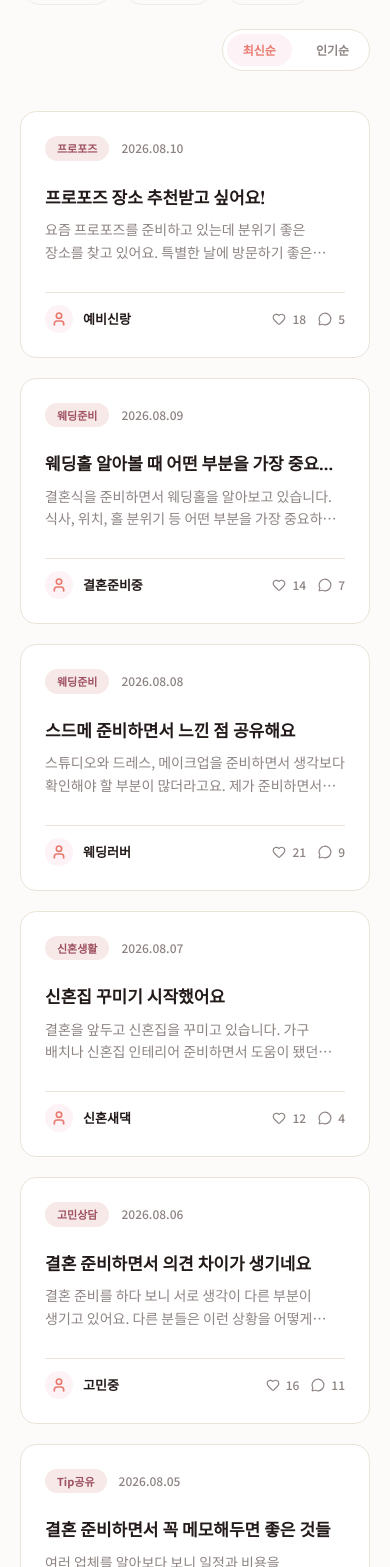
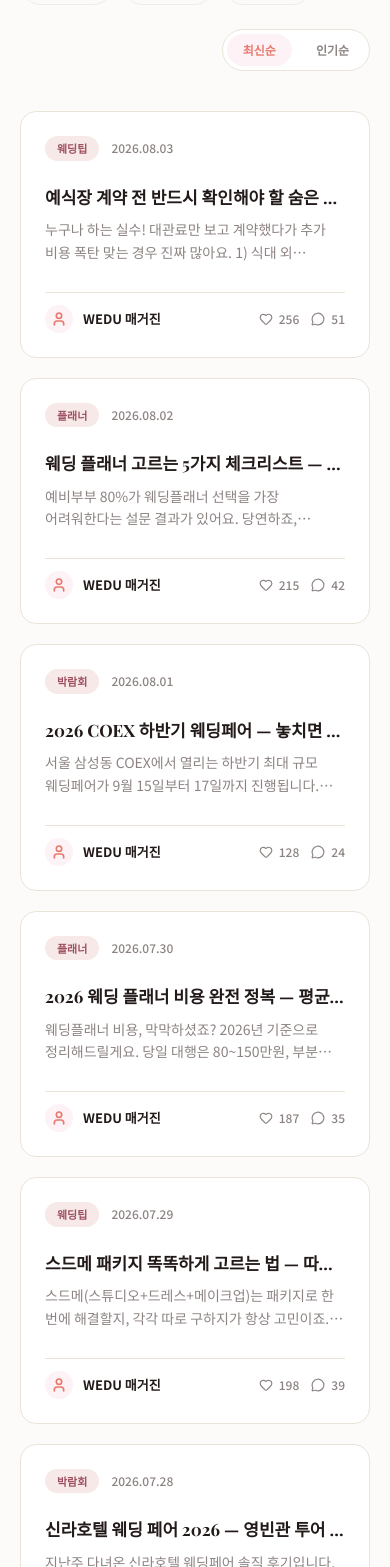
Before and after one commit to weduProject/wedu-frontend, a React (Vite) app: page /community in a window 390 px wide. Shown: the part 433-2000 px from the top of the page. Built offline with nearby package versions, Linux system fonts and the light colour scheme; no server answers; a web font is replaced by a local one.

Commit message:
feat: 웨딩 매거진-커뮤니티 연동 및 ux 개선

```diff
--- a/src/pages/Community/CommunityCard.tsx
+++ b/src/pages/Community/CommunityCard.tsx
@@ -1,6 +1,6 @@
 import { useNavigate } from "react-router-dom";
 import { Heart, MessageCircle, User } from "lucide-react";
-import type { CommunityPost } from "./communityDummy";
+import type { CommunityPost } from "./CommunityContext";
 
 interface Props {
   post: CommunityPost;
--- a/src/pages/Community/CommunityContext.tsx
+++ b/src/pages/Community/CommunityContext.tsx
@@ -45,90 +45,145 @@ const dummyPosts: CommunityPost[] = [
   {
     id: 1,
     category: "프로포즈",
-    title: "프로포즈 장소 추천받고 싶어요!",
+    title: "첫 프로포즈 준비 중인데 조언 부탁드립니다!",
     content:
-      "요즘 프로포즈를 준비하고 있는데 분위기 좋은 장소를 찾고 있어요. 특별한 날에 방문하기 좋은 장소가 있다면 추천해주세요!",
-    author: "예비신랑",
-    date: "2026.08.10",
-    likes: 18,
-    comments: 5,
+      "반지를 준비하고 있는데 어떤 장소에서 하면 좋을까요? 경험 있으신 분들의 의견 부탁드립니다.",
+    author: "서진",
+    date: "2026.07.20",
+    likes: 23,
+    comments: 8,
   },
   {
     id: 2,
-    category: "웨딩준비",
-    title: "웨딩홀 알아볼 때 어떤 부분을 가장 중요하게 보셨나요?",
+    category: "웨딩팁",
+    title: "예식장 계약 전 반드시 확인해야 할 숨은 비용 7가지",
     content:
-      "결혼식을 준비하면서 웨딩홀을 알아보고 있습니다. 식사, 위치, 홀 분위기 등 어떤 부분을 가장 중요하게 보셨는지 궁금해요.",
-    author: "결혼준비중",
-    date: "2026.08.09",
-    likes: 14,
-    comments: 7,
+      "누구나 하는 실수! 대관료만 보고 계약했다가 추가 비용 폭탄 맞는 경우 진짜 많아요. 1) 식대 외 부대시설 사용료 (주차장, 라운지 등) 2) 꽃 장식 추가 비용 — 기본 포함량이 생각보다 적음 3) 음향/조명...",
+    author: "WEDU 매거진",
+    date: "2026.08.03",
+    likes: 256,
+    comments: 51,
   },
   {
     id: 3,
-    category: "웨딩준비",
-    title: "스드메 준비하면서 느낀 점 공유해요",
+    category: "플래너",
+    title: "2026 웨딩 플래너 비용 완전 정복 — 평균 견적과 협상 팁",
     content:
-      "스튜디오와 드레스, 메이크업을 준비하면서 생각보다 확인해야 할 부분이 많더라고요. 제가 준비하면서 알게 된 팁을 공유해봅니다.",
-    author: "웨딩러버",
-    date: "2026.08.08",
-    likes: 21,
+      "웨딩플래너 비용, 막막하셨죠? 2026년 기준으로 정리해드릴게요. 당일 대행은 80~150만원, 부분 컨설팅은 150~300만원, 풀 컨설팅은 300~500만원 선이에요.",
+    author: "WEDU 매거진",
+    date: "2026.07.30",
+    likes: 187,
+    comments: 35,
+  },
+  {
+    id: 4,
+    category: "프로포즈",
+    title: "프로포즈 장소 추천 부탁드려요",
+    content:
+      "서울 근교에서 분위기 좋은 프로포즈 장소 추천 부탁드립니다.",
+    author: "민수",
+    date: "2026.07.17",
+    likes: 9,
+    comments: 2,
+  },
+  {
+    id: 5,
+    category: "웨딩팁",
+    title: "허니문 시즌별 추천 여행지 총정리 (2026 하반기~2027)",
+    content:
+      "결혼 시즌별로 허니문 BEST 여행지를 정리해봤어요. 9~11월 가을: 이탈리아 토스카나, 체코 프라하, 일본 교토 (단풍 시즌 로망). 12월은 몰디브 추천해요.",
+    author: "WEDU 매거진",
+    date: "2026.07.27",
+    likes: 173,
+    comments: 33,
+  },
+  {
+    id: 6,
+    category: "플래너",
+    title: "웨딩 플래너 고르는 5가지 체크리스트 — 후회 없는 선택법",
+    content:
+      "예비부부 80%가 웨딩플래너 선택을 가장 어려워한다는 설문 결과가 있어요. 당연하죠, 인생에서 가장 중요한 날을 누군가에게 맡기는 일이니까요. 오늘은 플래너 선택 전 꼭 확인해야 할 5가지를 정리했어요.",
+    author: "WEDU 매거진",
+    date: "2026.08.02",
+    likes: 215,
+    comments: 42,
+  },
+  {
+    id: 7,
+    category: "박람회",
+    title: "신라호텔 웨딩 페어 2026 — 영빈관 투어 후기",
+    content:
+      "지난주 다녀온 신라호텔 웨딩페어 솔직 후기입니다. 영빈관 다이닝스티홀은 정말 압도적이었어요. 천장 높이도 엄청나고 조명 연출도 최고였어요.",
+    author: "WEDU 매거진",
+    date: "2026.07.28",
+    likes: 96,
+    comments: 18,
+  },
+  {
+    id: 8,
+    category: "프로포즈",
+    title: "프로포즈 성공 후기!",
+    content:
+      "많이 긴장했지만 성공했습니다. 응원해주신 분들 감사합니다.",
+    author: "다은",
+    date: "2026.07.13",
+    likes: 27,
     comments: 9,
   },
   {
-    id: 4,
-    category: "신혼생활",
-    title: "신혼집 꾸미기 시작했어요",
+    id: 9,
+    category: "웨딩팁",
+    title: "웨딩 예물 트렌드 2026 — 명품 시계부터 커스텀 주얼리까지",
     content:
-      "결혼을 앞두고 신혼집을 꾸미고 있습니다. 가구 배치나 신혼집 인테리어 준비하면서 도움이 됐던 방법이 있다면 알려주세요!",
-    author: "신혼새댁",
-    date: "2026.08.07",
-    likes: 12,
-    comments: 4,
+      "2026년 예물 트렌드가 확 바뀌고 있어요. 전통적인 금+다이아 세트 대신 커플 시계(까르띠에 탱크, 롤렉스 데이트저스트)가 대세고, 커스텀 주얼리도 인기예요.",
+    author: "WEDU 매거진",
+    date: "2026.07.24",
+    likes: 164,
+    comments: 29,
   },
   {
-    id: 5,
-    category: "고민상담",
-    title: "결혼 준비하면서 의견 차이가 생기네요",
+    id: 10,
+    category: "박람회",
+    title: "2026 COEX 하반기 웨딩페어 — 놓치면 후회할 혜택 총정리",
     content:
-      "결혼 준비를 하다 보니 서로 생각이 다른 부분이 생기고 있어요. 다른 분들은 이런 상황을 어떻게 해결하셨는지 궁금합니다.",
-    author: "고민중",
-    date: "2026.08.06",
-    likes: 16,
-    comments: 11,
+      "서울 삼성동 COEX에서 열리는 하반기 최대 규모 웨딩페어가 9월 15일부터 17일까지 진행됩니다. 웨딩홀, 스드메, 허니문, 예물까지 한 자리에서 비교해볼 수 있어요.",
+    author: "WEDU 매거진",
+    date: "2026.08.01",
+    likes: 128,
+    comments: 24,
   },
   {
-    id: 6,
-    category: "Tip공유",
-    title: "결혼 준비하면서 꼭 메모해두면 좋은 것들",
+    id: 11,
+    category: "웨딩팁",
+    title: "스드메 패키지 똑똑하게 고르는 법 — 따로 vs 묶음 비교",
     content:
-      "여러 업체를 알아보다 보니 일정과 비용을 정리해두는 게 정말 중요하더라고요. 제가 사용했던 정리 방법을 공유합니다.",
-    author: "웨딩메이트",
-    date: "2026.08.05",
-    likes: 25,
-    comments: 8,
+      "스드메(스튜디오+드레스+메이크업)는 패키지로 한 번에 해결할지, 각각 따로 구하지가 항상 고민이죠. 2026년 기준으로 패키지 평균가와 따로 구했을 때를 비교해봤어요.",
+    author: "WEDU 매거진",
+    date: "2026.07.29",
+    likes: 198,
+    comments: 39,
   },
   {
-    id: 7,
-    category: "프로포즈",
-    title: "프로포즈 선물 어떤 게 좋을까요?",
+    id: 12,
+    category: "플래너",
+    title: "강남 vs 홍대 vs 종로 — 지역별 웨딩 플래너 스타일 비교",
     content:
-      "꽃과 편지 외에 특별한 선물을 준비하고 싶은데 어떤 게 좋을지 고민입니다. 직접 준비해보신 분들의 경험이 궁금해요.",
-    author: "예비신랑2",
-    date: "2026.08.04",
-    likes: 9,
-    comments: 3,
+      "재미있는 사실: 서울에서도 지역에 따라 웨딩플래너 스타일이 확 갈린다는 거 아시나요? 강남권 플래너는 럭셔리 호텔 웨딩 특화로 움직여요.",
+    author: "WEDU 매거진",
+    date: "2026.07.26",
+    likes: 142,
+    comments: 28,
   },
   {
-    id: 8,
-    category: "Tip공유",
-    title: "결혼 준비 비용 정리 팁",
+    id: 13,
+    category: "박람회",
+    title: "2026 부산 벡스코 웨딩 박람회 — 지역 예비부부 필수 코스",
     content:
-      "결혼 준비를 시작하면서 예상보다 비용을 관리하는 게 중요하다는 걸 느꼈어요. 항목별로 예산을 정리하면 훨씬 편합니다.",
-    author: "알뜰웨딩",
-    date: "2026.08.03",
-    likes: 30,
-    comments: 13,
+      "부산 울산 경남 예비부부들 주목! 10월 6일부터 8일까지 벡스코에서 대규모 웨딩박람회 열립니다. 지역 웨딩홀 50여 곳, 스드메 업체들이 한자리에 모여요.",
+    author: "WEDU 매거진",
+    date: "2026.07.25",
+    likes: 73,
+    comments: 11,
   },
 ];
 
--- a/src/pages/Community/communityDummy.ts
+++ /dev/null
@@ -1,123 +0,0 @@
-export interface CommunityPost {
-  id: number;
-  title: string;
-  author: string;
-  date: string;
-  category: string;
-  likes: number;
-  comments: number;
-  content: string;
-}
-
-export const communityPosts: CommunityPost[] = [
-  {
-    id: 1,
-    title: "첫 프로포즈 준비 중인데 조언 부탁드립니다!",
-    author: "서진",
-    date: "2026.07.20",
-    category: "프로포즈",
-    likes: 23,
-    comments: 8,
-    content:
-      "반지를 준비하고 있는데 어떤 장소에서 하면 좋을까요? 경험 있으신 분들의 의견 부탁드립니다.",
-  },
-  {
-    id: 2,
-    title: "웨딩홀 계약 후기",
-    author: "예은",
-    date: "2026.07.19",
-    category: "웨딩준비",
-    likes: 15,
-    comments: 4,
-    content:
-      "웨딩홀 계약을 마쳤습니다. 상담도 친절했고 가격도 만족스러웠어요.",
-  },
-  {
-    id: 3,
-    title: "스드메 견적 질문드립니다.",
-    author: "건우",
-    date: "2026.07.18",
-    category: "고민상담",
-    likes: 31,
-    comments: 12,
-    content:
-      "평균적으로 얼마 정도 생각하면 될까요?",
-  },
-    {
-    id: 4,
-    title: "프로포즈 장소 추천 부탁드려요",
-    author: "민수",
-    date: "2026.07.17",
-    category: "프로포즈",
-    likes: 9,
-    comments: 2,
-    content:
-      "서울 근교에서 분위기 좋은 프로포즈 장소 추천 부탁드립니다.",
-  },
-  {
-    id: 5,
-    title: "제주 신혼여행 후기",
-    author: "지은",
-    date: "2026.07.16",
-    category: "신혼생활",
-    likes: 18,
-    comments: 5,
-    content:
-      "제주도에서 3박 4일 다녀왔는데 정말 만족스러웠습니다.",
-  },
-  {
-    id: 6,
-    title: "결혼 준비 체크리스트 공유합니다",
-    author: "현우",
-    date: "2026.07.15",
-    category: "Tip공유",
-    likes: 12,
-    comments: 3,
-    content:
-      "제가 사용했던 체크리스트 공유드려요. 도움이 되었으면 좋겠습니다.",
-  },
-  {
-    id: 7,
-    title: "예식장 예약은 언제 하는 게 좋나요?",
-    author: "수빈",
-    date: "2026.07.14",
-    category: "웨딩준비",
-    likes: 7,
-    comments: 6,
-    content:
-      "예식 날짜 기준으로 몇 달 전에 예약하는 게 적당할까요?",
-  },
-  {
-    id: 8,
-    title: "프로포즈 성공 후기!",
-    author: "다은",
-    date: "2026.07.13",
-    category: "프로포즈",
-    likes: 27,
-    comments: 9,
-    content:
-      "많이 긴장했지만 성공했습니다. 응원해주신 분들 감사합니다.",
-  },
-  {
-    id: 9,
-    title: "반지 브랜드 추천",
-    author: "태훈",
-    date: "2026.07.12",
-    category: "고민상담",
-    likes: 10,
-    comments: 4,
-    content:
-      "가성비 좋은 프로포즈 반지 브랜드 추천 부탁드립니다.",
-  },
-  {
-    id: 10,
-    title: "웨딩홀 투어 꿀팁",
-    author: "유진",
-    date: "2026.07.11",
-    category: "Tip공유",
-    likes: 20,
-    comments: 7,
-    content:
-      "웨딩홀 투어 전에 꼭 체크해야 할 사항들을 정리했습니다.",
-  },
-];
```
Also changed, not shown: src/pages/Community/CommunityDetailPage.tsx (+10 -5 lines), src/pages/WeddingMagazine/WeddingMagazinePage.tsx (+23 -15 lines).
